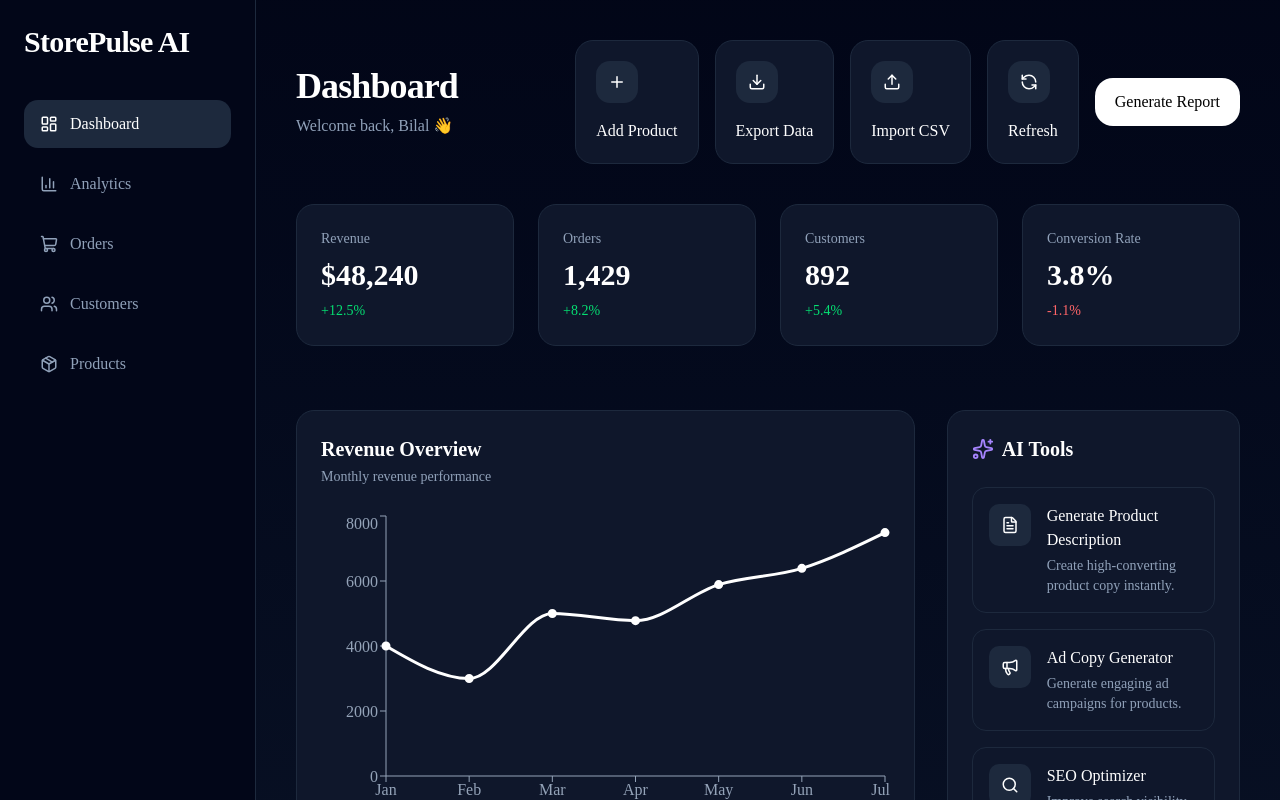
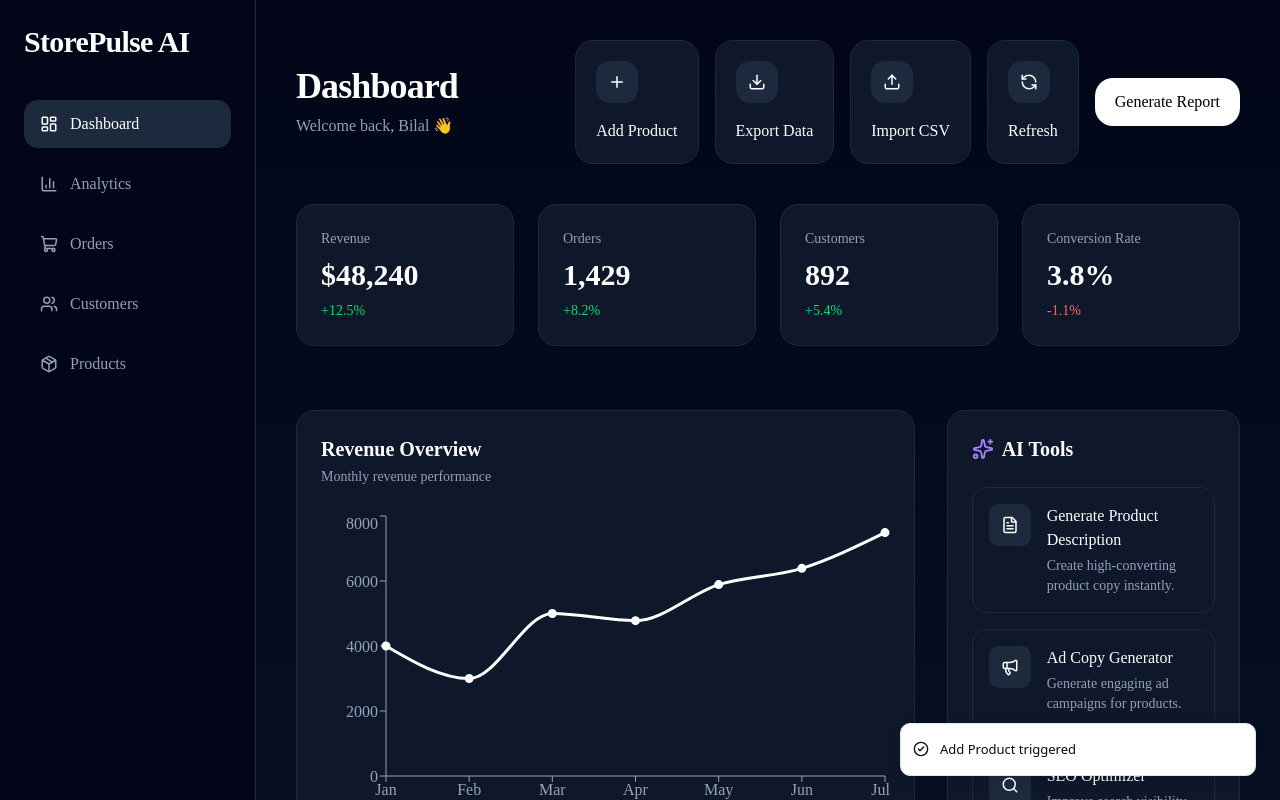
Before and after one commit to bilalahmedba395-byte/storepulse-ai, a Next.js app: page / in a window 1280 px wide. Both pictures are taken after a click on the button "Add Product". Shown: the top 800 px of the page. Built offline with nearby package versions, Linux system fonts and the light colour scheme.

Commit message:
Add global toast notification system

```diff
--- a/app/layout.tsx
+++ b/app/layout.tsx
@@ -1,6 +1,7 @@
 import type { Metadata } from "next";
 import { Geist, Geist_Mono } from "next/font/google";
 import "./globals.css";
+import { Toaster } from "@/components/ui/sonner";
 
 const geistSans = Geist({
   variable: "--font-geist-sans",
@@ -27,7 +28,7 @@ export default function RootLayout({
       lang="en"
       className={`${geistSans.variable} ${geistMono.variable} h-full antialiased`}
     >
-      <body className="min-h-full flex flex-col">{children}</body>
+      <body className="min-h-full flex flex-col">{children}<Toaster /></body>
     </html>
   );
 }
--- a/components/ui/quick-actions.tsx
+++ b/components/ui/quick-actions.tsx
@@ -4,6 +4,7 @@ import {
   Upload,
   RefreshCcw,
 } from "lucide-react";
+import { toast } from "sonner";
 
 const actions = [
   {
@@ -31,7 +32,9 @@ export default function QuickActions() {
         const Icon = action.icon;
 
         return (
-          <button
+          <button onClick={() =>
+  toast.success(`${action.title} triggered`)
+}
             key={action.title}
             className="bg-slate-900 border border-slate-800 rounded-2xl p-5 hover:bg-slate-800/40 transition text-left"
           >
--- /dev/null
+++ b/components/ui/sonner.tsx
@@ -0,0 +1,49 @@
+"use client"
+
+import { useTheme } from "next-themes"
+import { Toaster as Sonner, type ToasterProps } from "sonner"
+import { CircleCheckIcon, InfoIcon, TriangleAlertIcon, OctagonXIcon, Loader2Icon } from "lucide-react"
+
+const Toaster = ({ ...props }: ToasterProps) => {
+  const { theme = "system" } = useTheme()
+
+  return (
+    <Sonner
+      theme={theme as ToasterProps["theme"]}
+      className="toaster group"
+      icons={{
+        success: (
+          <CircleCheckIcon className="size-4" />
+        ),
+        info: (
+          <InfoIcon className="size-4" />
+        ),
+        warning: (
+          <TriangleAlertIcon className="size-4" />
+        ),
+        error: (
+          <OctagonXIcon className="size-4" />
+        ),
+        loading: (
+          <Loader2Icon className="size-4 animate-spin" />
+        ),
+      }}
+      style={
+        {
+          "--normal-bg": "var(--popover)",
+          "--normal-text": "var(--popover-foreground)",
+          "--normal-border": "var(--border)",
+          "--border-radius": "var(--radius)",
+        } as React.CSSProperties
+      }
+      toastOptions={{
+        classNames: {
+          toast: "cn-toast",
+        },
+      }}
+      {...props}
+    />
+  )
+}
+
+export { Toaster }
--- a/package.json
+++ b/package.json
@@ -14,10 +14,12 @@
     "clsx": "^2.1.1",
     "lucide-react": "^1.16.0",
     "next": "16.2.6",
+    "next-themes": "^0.4.6",
     "react": "19.2.4",
     "react-dom": "19.2.4",
     "recharts": "^3.8.1",
     "shadcn": "^4.8.0",
+    "sonner": "^2.0.7",
     "tailwind-merge": "^3.6.0",
     "tw-animate-css": "^1.4.0"
   },
```
Also changed, not shown: 1 other file (tests, documents, lock files or other folders).
